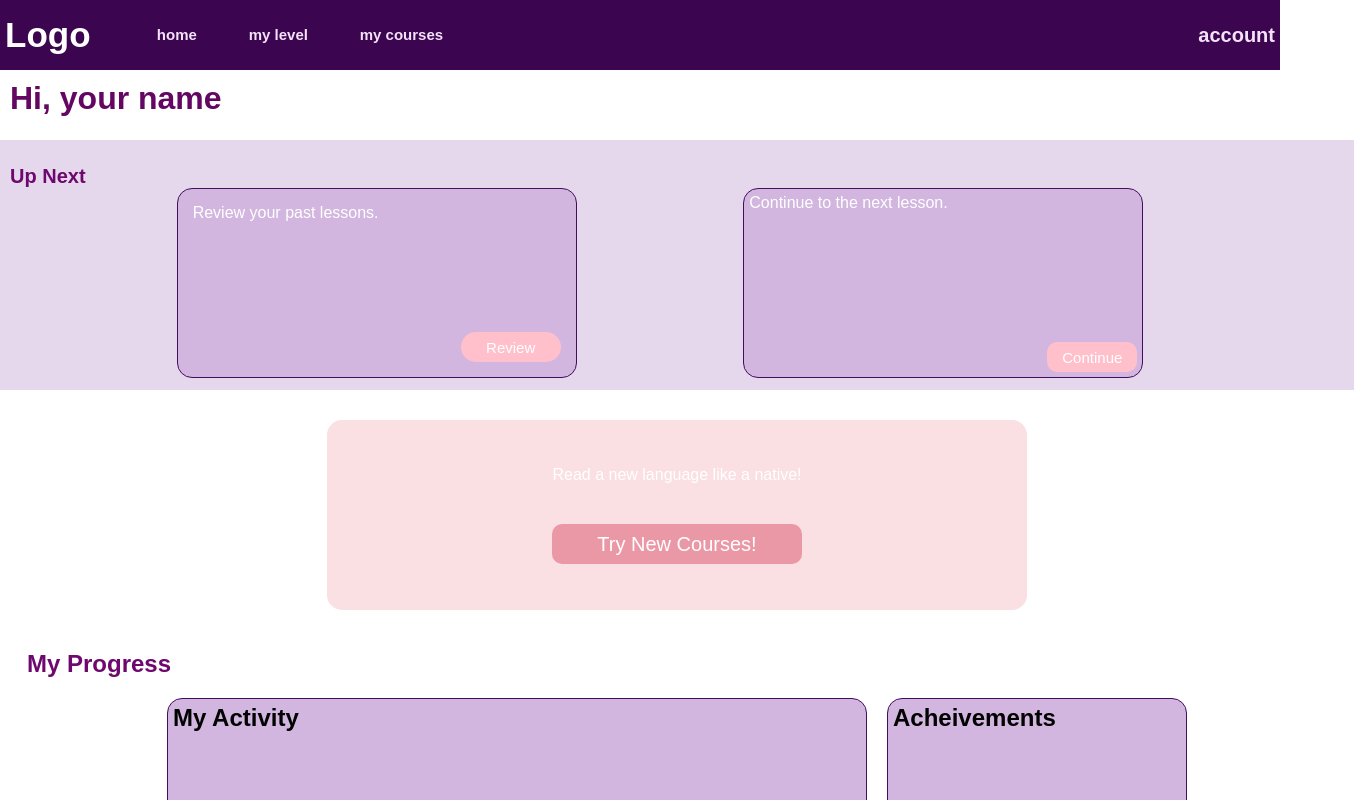
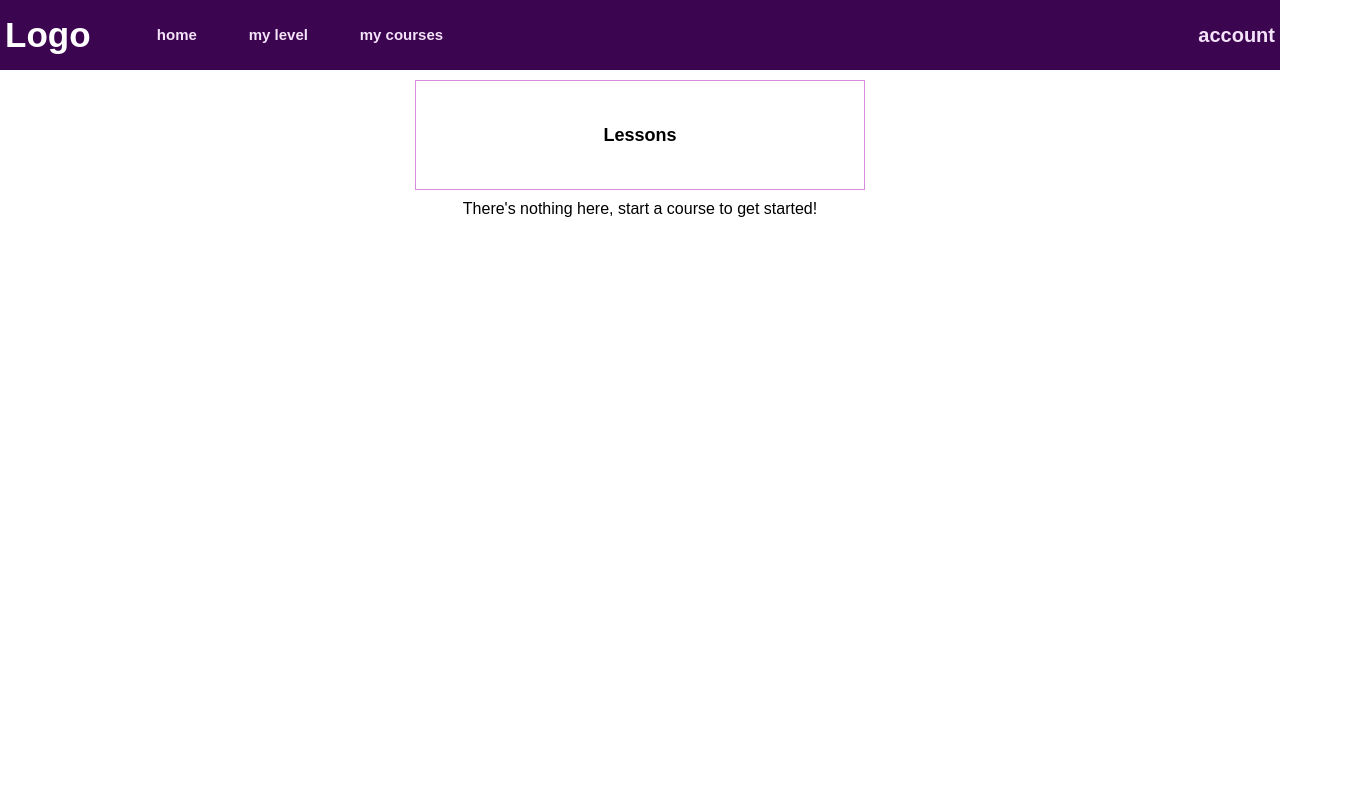
Before and after one commit to lam-garr/Language-App, a React (Create React App) app in the folder client/: page /lessons in a window 1280 px wide. Shown: the top 800 px of the page, 1354 px wide, since content can reach past the window. Built offline with nearby package versions, Linux system fonts and the light colour scheme.

Commit message:
Add handling to render Lesson table in Lessons page

```diff
--- a/client/src/App.tsx
+++ b/client/src/App.tsx
@@ -36,6 +36,7 @@ function App() {
       <OverlayComponent isOpen={overlayIsOpen}/>
       <Routes>
         <Route path="/:username" element={<LandingPage/>}></Route>
+        <Route path="/lessons" element={<LessonsPage/>}></Route>
         <Route path="/learn" element={<LearningPage/>}></Route>
         <Route path="/signup" element={<SignupPage/>}></Route>
         <Route path="/login" element={<LoginPage/>}></Route>
--- a/client/src/pages/LessonsPage.tsx
+++ b/client/src/pages/LessonsPage.tsx
@@ -1,7 +1,12 @@
 import React from "react";
+import { useState } from "react";
+import LessonTableComponent from "../components/LessonTableComponent";
 import "../styles/LessonsPage.css";
 
 function LessonsPage() {
+
+    const [ lessonData, setLessonData ] = useState<any[]>([]);
+
     return(
         <main className="lessons-content">
             <section className="lessons-section-one">
@@ -10,9 +15,9 @@ function LessonsPage() {
                 </div>
             </section>
             <section className="lessons-section-two">
-                {true ?
+                {lessonData.length ?
                 (<div className="lessons-sec-two-content">
-
+                    <LessonTableComponent lessonData={lessonData}/>
                 </div>):
                 (<div className="lessons-empty">
                     <span>There's nothing here, start a course to get started!</span>
```
